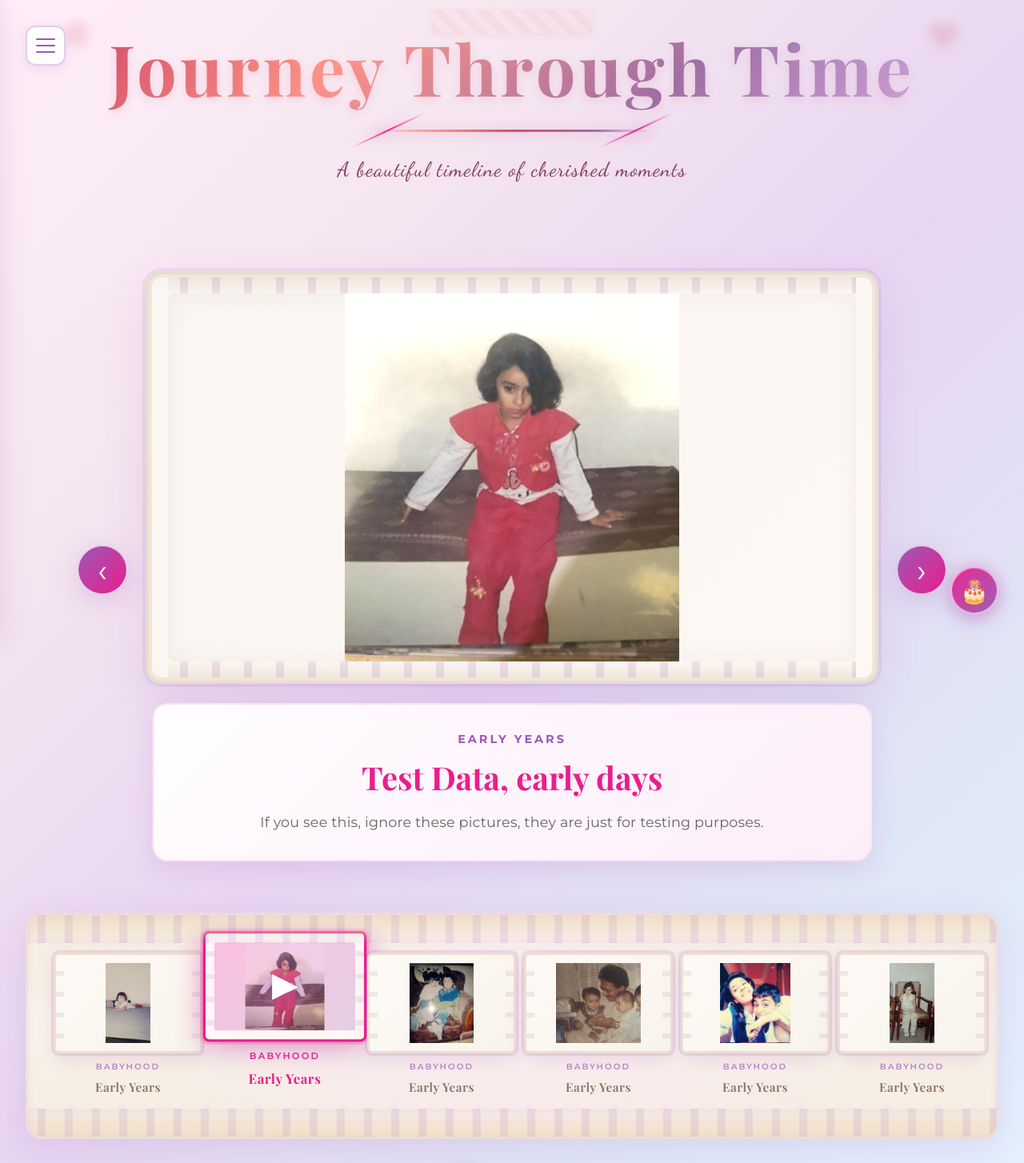
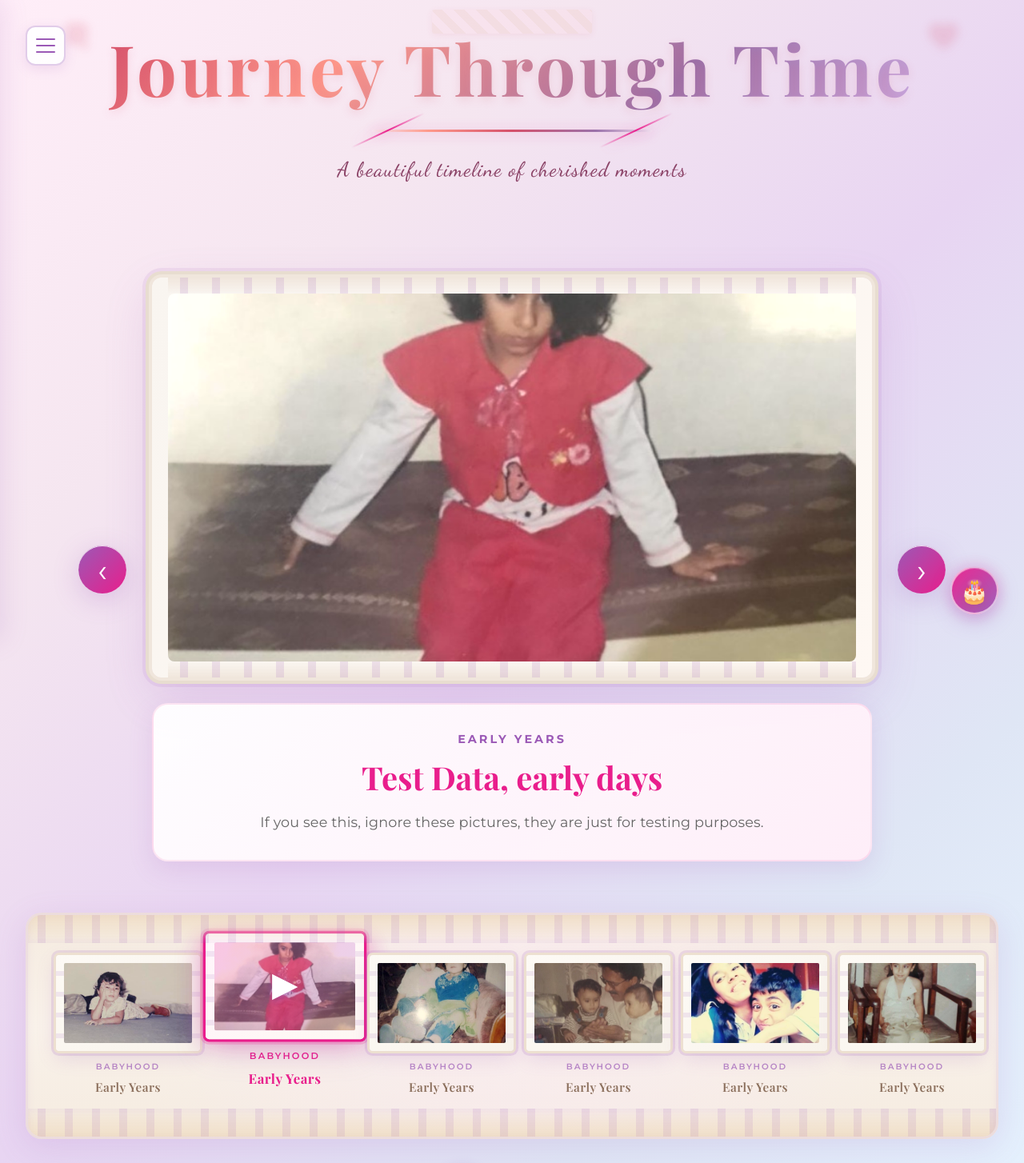
Before and after one commit to TashkeenSayyad/Birthday-Website, a React (Vite) app: page /timeline in a window 1280 px wide. Shown: the top 1454 px of the page at 80% size. Built offline with nearby package versions, Linux system fonts and the light colour scheme; the HTML template or start-up script is replaced by a standard one; a web font is replaced by a local one.

Commit message:
Change timeline images to fill frame with object-fit cover
Updated both main timeline images and thumbnails to use object-fit: cover
instead of contain, ensuring vertical pictures fill the entire slide nicely
without leaving empty space on the sides.

```diff
--- a/src/styles/TimelinePage.css
+++ b/src/styles/TimelinePage.css
@@ -98,7 +98,7 @@
 .main-picture {
   width: 100%;
   height: 100%;
-  object-fit: contain;
+  object-fit: cover;
   animation: fadeInScale 0.8s cubic-bezier(0.4, 0, 0.2, 1);
   border-radius: 8px;
   box-shadow: inset 0 0 30px rgba(0, 0, 0, 0.05);
@@ -357,7 +357,7 @@
 .thumbnail-image {
   width: 100%;
   height: 100%;
-  object-fit: contain;
+  object-fit: cover;
   transition: transform 0.4s ease, filter 0.4s ease;
   filter: sepia(0.08) saturate(1.05) brightness(1.02);
   border-radius: 2px;
```
